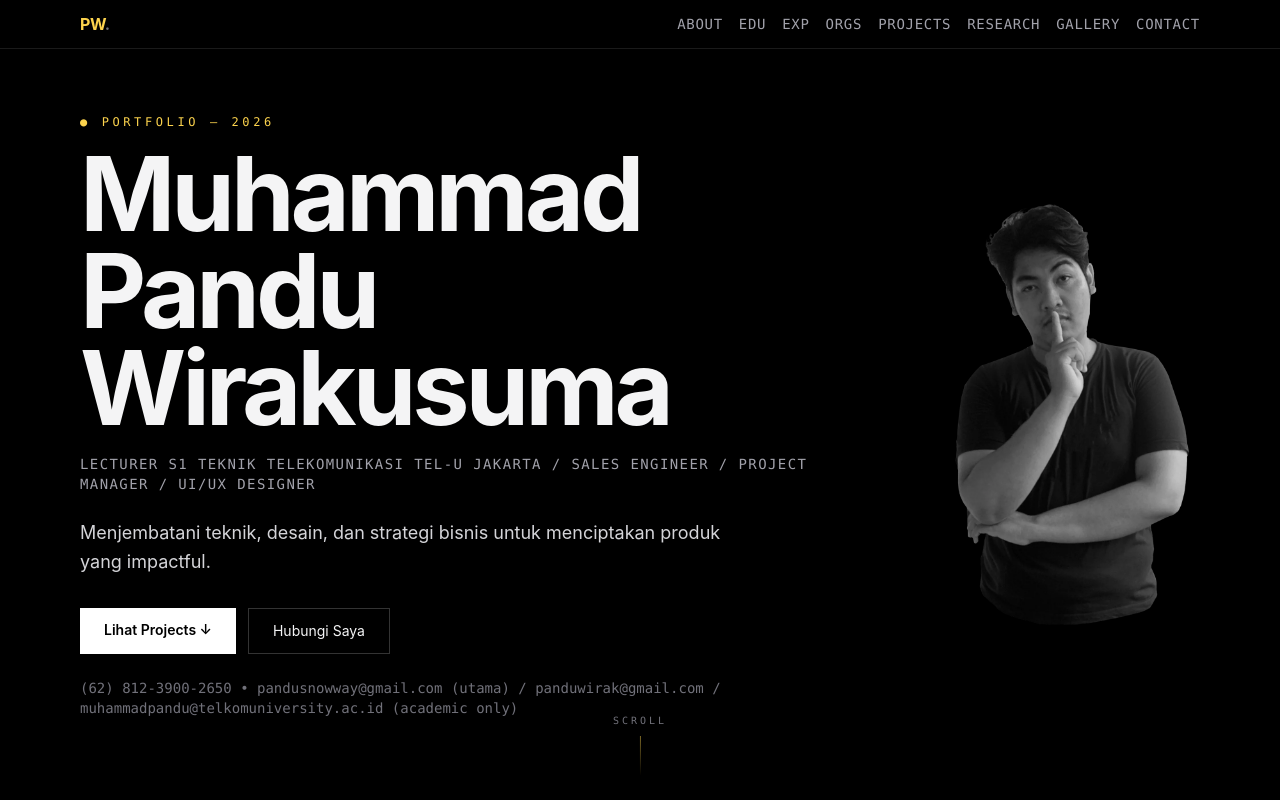
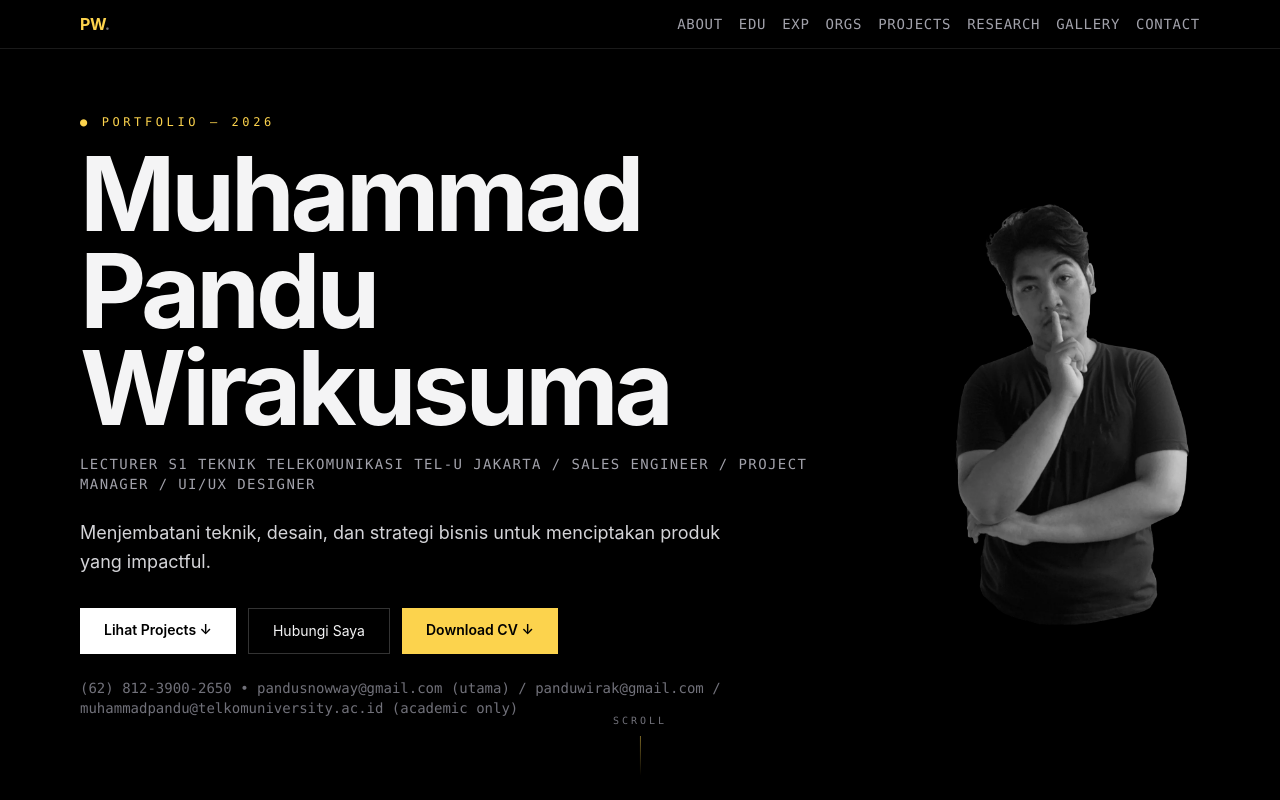
Before and after one commit to panduKedul/resumepanduwirakusuma, a React (Vite) app in the folder porto/: page / in a window 1280 px wide. Shown: the top 800 px of the page. Built offline with nearby package versions, Linux system fonts and the light colour scheme.

Commit message:
feat: tombol Download CV di hero + file PDF

```diff
--- a/porto/src/components/Hero.jsx
+++ b/porto/src/components/Hero.jsx
@@ -42,6 +42,13 @@ export default function Hero() {
           >
             Hubungi Saya
           </a>
+          <a
+            href="/CV-Muhammad-Pandu-Wirakusuma.pdf"
+            download="CV-Muhammad-Pandu-Wirakusuma.pdf"
+            className="px-6 py-3 bg-amber-300 text-black font-semibold text-sm hover:bg-amber-200 transition-colors"
+          >
+            Download CV ↓
+          </a>
         </div>
         <p className="mt-6 text-sm text-zinc-500 font-mono">
           {h.phone} •{" "}
```
Also changed, not shown: 1 other file (tests, documents, lock files or other folders).
